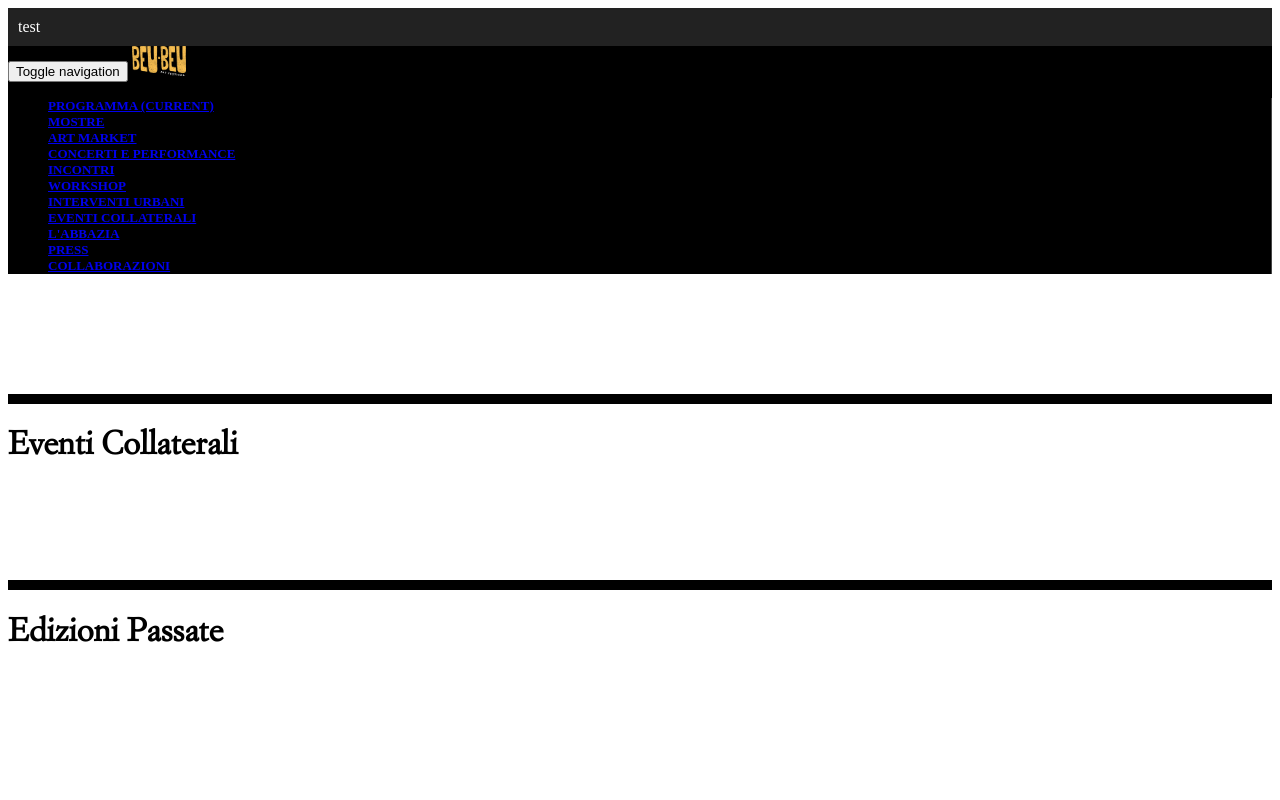
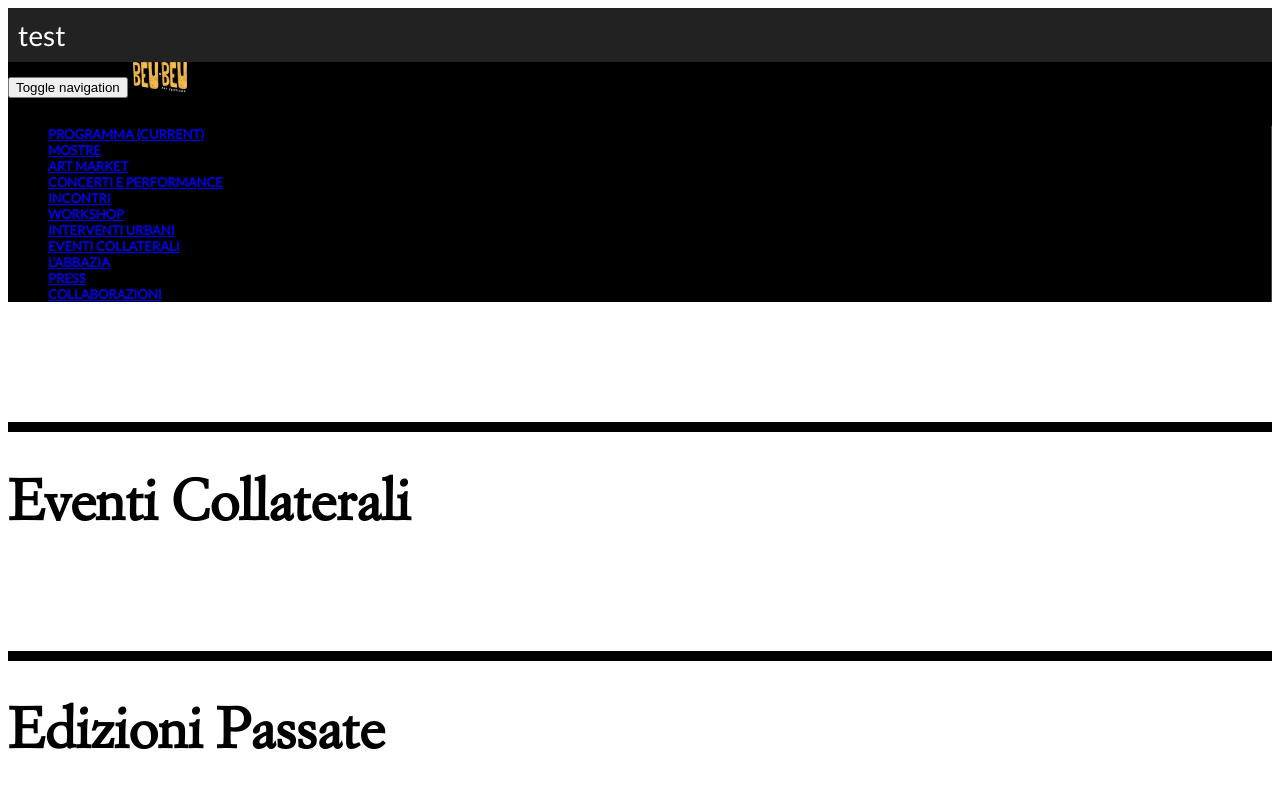
Before and after one commit to hellspite/beubeu, a Symfony app: template templates/event/index.html.twig in a window 1280 px wide. Run offline with Twig, Linux system fonts and the light colour scheme; the template is opened without the code that fills it, so the values that code supplies are empty; some libraries are stand-ins or nearby versions.

Commit message:
Cambiato font principale

```diff
--- a/public/css/main.css
+++ b/public/css/main.css
@@ -2,6 +2,12 @@
     font-family: "Simoncini Garamond";
     src: url('../fonts/Sig_____.ttf'),
     url('../fonts/Sig_____.ttf'); /* IE */
+}
+
+@font-face{
+    font-family: "Bodoni";
+    src: url('../fonts/BOD_R.TTF'),
+    url('../fonts/BOD_R.TTF'); /* IE */
 }
 
 
@@ -11,6 +17,12 @@
 
 .navbar-fixed-top{
     max-height:400px !important;
+}
+
+body{
+    font-family: 'Lato', sans-serif;
+    font-size:28px;
+    color:#000;
 }
 
 .navbar-inverse{
--- a/templates/base.html.twig
+++ b/templates/base.html.twig
@@ -4,6 +4,7 @@
         <meta charset="UTF-8">
         <meta name="viewport" content="width=device-width, initial-scale=1, shrink-to-fit=no">
         <title>{% block title %}Beu Beu Art Festival{% endblock %}</title>
+        <link href="https://fonts.googleapis.com/css?family=Lato" rel="stylesheet">
         {% block stylesheets %}
         <link href="{{ asset('build/css/app.css') }}" rel="stylesheet" />
         <link href="{{ asset('css/main.css') }}" rel="stylesheet" />
```
Also changed, not shown: public/fonts/BOD_B.TTF (added), public/fonts/BOD_BI.TTF (added), public/fonts/BOD_I.TTF (added), public/fonts/BOD_R.TTF (added), public/uploads/images/exhibit/13308352_1044740592275803_7380452620412407205_o.jpg (added), public/uploads/images/exhibit/13340294_1044740585609137_1018335453142676231_o.jpg (added), 2 other files.
